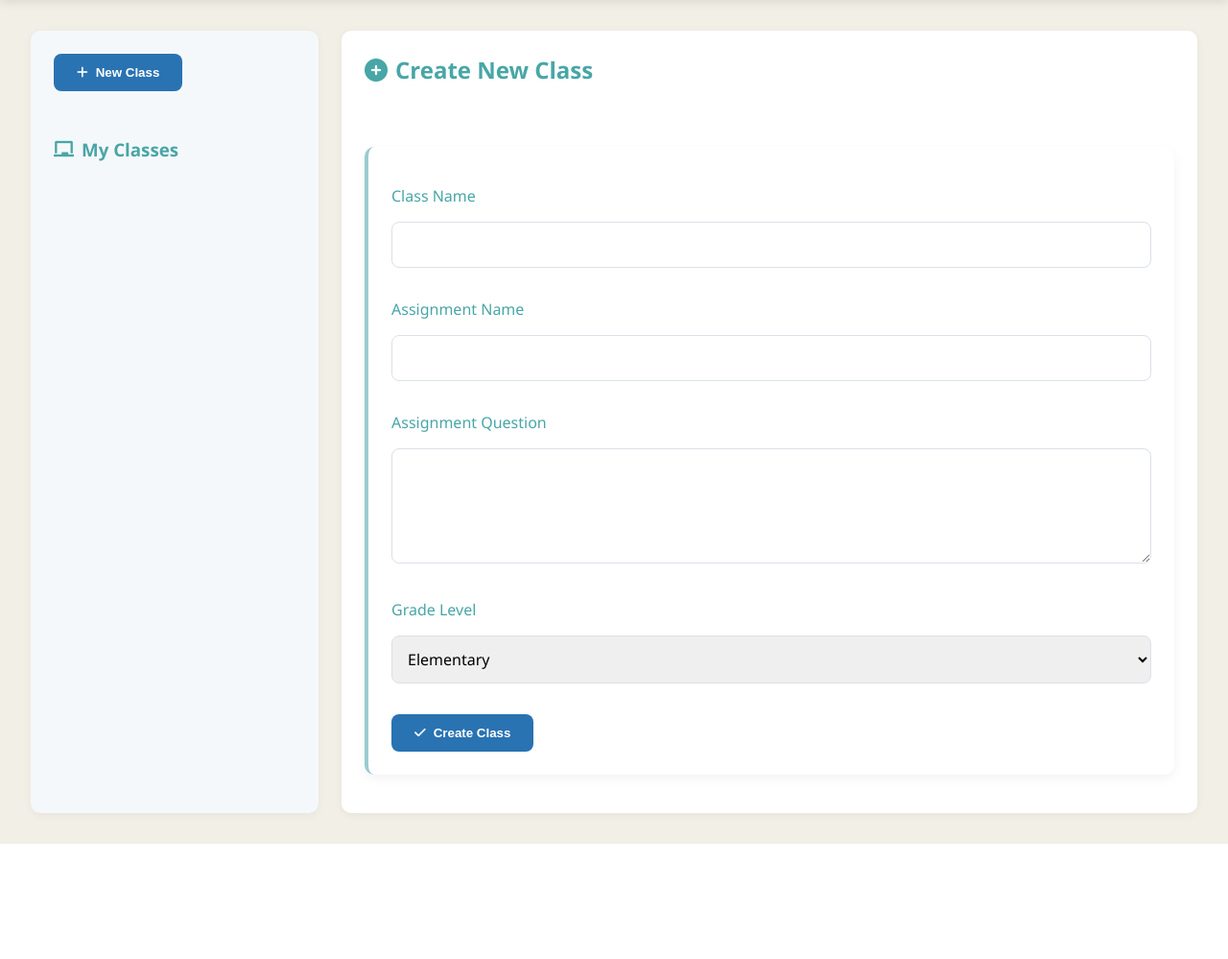
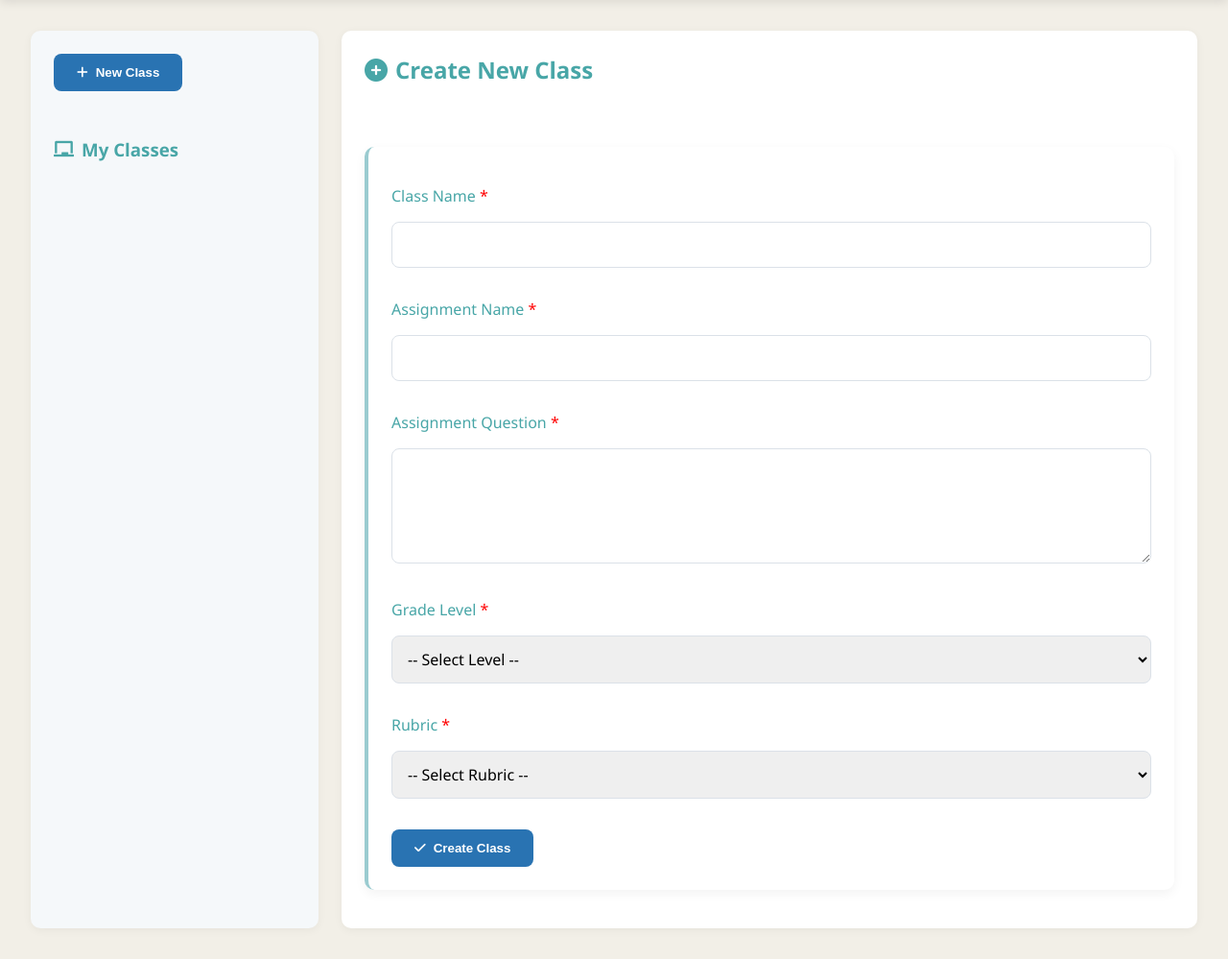
Before and after one commit to AshishGautamX/swayamgrading, a Flask app: page /create-class in a window 1280 px wide. Shown: the part 60-1059 px from the top of the page at 96% size. Before the commit the page ends 939 px from the top, so only its background shows below. Run offline with Flask 3, Linux system fonts and the light colour scheme; the visitor is signed in with stand-in values (Sample User, id 1); data that the repository does not hold is empty; parts of the project's set-up code (start-up, migrations or seed data) failed here and were passed over.

Commit message:
Updated views and change in templates

```diff
--- a/website/templates/create_class.html
+++ b/website/templates/create_class.html
@@ -62,26 +62,37 @@
         <div class="card">
             <form method="POST" action="{{ url_for('views.create_class') }}">
                 <div class="form-group">
-                    <label>Class Name</label>
+                    <label>Class Name <span class="required">*</span></label>
                     <input type="text" name="class_name" required>
                 </div>
 
                 <div class="form-group">
-                    <label>Assignment Name</label>
+                    <label>Assignment Name <span class="required">*</span></label>
                     <input type="text" name="assignment_name" required>
                 </div>
 
                 <div class="form-group">
-                    <label>Assignment Question</label>
+                    <label>Assignment Question <span class="required">*</span></label>
                     <textarea name="question" rows="4" required></textarea>
                 </div>
 
                 <div class="form-group">
-                    <label>Grade Level</label>
+                    <label>Grade Level <span class="required">*</span></label>
                     <select name="level" required>
+                        <option value="">-- Select Level --</option>
                         <option value="elementary">Elementary</option>
                         <option value="middle">Middle School</option>
                         <option value="high">High School</option>
+                    </select>
+                </div>
+
+                <div class="form-group">
+                    <label>Rubric <span class="required">*</span></label>
+                    <select name="rubric_id" required>
+                        <option value="">-- Select Rubric --</option>
+                        {% for rubric in rubrics %}
+                        <option value="{{ rubric.id }}">{{ rubric.name }}</option>
+                        {% endfor %}
                     </select>
                 </div>
 
@@ -114,6 +125,12 @@
         </div>
     </div>
 </div>
+
+<style>
+    .required {
+        color: red;
+    }
+</style>
 
 <script>
     function toggleDropdown() {
--- a/website/views.py
+++ b/website/views.py
@@ -88,9 +88,9 @@ def create_class():
             question = request.form.get('question')
             level = request.form.get('level')
             rubric_id = request.form.get('rubric_id')
-            rubric_id = int(rubric_id) if rubric_id else None
+
             # Validate required fields
-            if not class_name or not assignment_name or not question or not level:
+            if not class_name or not assignment_name or not question or not level or not rubric_id:
                 flash('All fields are required!', category='error')
                 return redirect(url_for('views.create_class'))
 
@@ -121,8 +121,9 @@ def create_class():
             flash('Error creating class: ' + str(e), category='error')
             return redirect(url_for('views.create_class'))
 
-    # If GET request, render the form
-    return render_template('create_class.html', user=current_user, form={})
+    # If GET request, fetch rubrics and render the form
+    rubrics = Rubric.query.all()
+    return render_template('create_class.html', user=current_user, form={}, rubrics=rubrics)
 
 @views.route('/class/<int:class_id>')
 @login_required
@@ -1107,9 +1108,12 @@ def send_grade(submission_id):
 @views.route('/import-google-classroom', endpoint='import_google_classroom')
 @login_required
 def import_google_classroom():
-
-    flow = google_auth_oauthlib.flow.Flow.from_client_secrets_file(
-        'client_secret.json', scopes=SCOPES)
+    # Use the client secret JSON directly from environment variable
+    client_secret_json = json.loads(os.getenv("CLIENT_SECRET_JSON"))
+
+    # Create a flow from the client secret json dictionary instead of a file
+    flow = google_auth_oauthlib.flow.Flow.from_client_config(
+        client_secret_json, scopes=SCOPES)
     flow.redirect_uri = url_for('views.oauth2callback', _external=True)
     authorization_url, state = flow.authorization_url(
         access_type='offline',
@@ -1118,6 +1122,7 @@ def import_google_classroom():
     session['state'] = state
     return redirect(authorization_url)
 
+
 @views.route('/oauth2callback', endpoint='oauth2callback')
 @login_required
 def oauth2callback():
@@ -1128,8 +1133,12 @@ def oauth2callback():
             flash('Authentication session expired. Please try again.', 'error')
             return redirect(url_for('views.dashboard'))
 
-        flow = google_auth_oauthlib.flow.Flow.from_client_secrets_file(
-            'client_secret.json', scopes=SCOPES, state=state)
+        # Use the client secret JSON directly from environment variable
+        client_secret_json = json.loads(os.getenv("CLIENT_SECRET_JSON"))
+
+        # Create flow from client config instead of file
+        flow = google_auth_oauthlib.flow.Flow.from_client_config(
+            client_secret_json, scopes=SCOPES, state=state)
         flow.redirect_uri = url_for('views.oauth2callback', _external=True)
 
         # Fetch token
@@ -1181,6 +1190,62 @@ def oauth2callback():
         import traceback
         traceback.print_exc()
         return redirect(url_for('views.dashboard'))
+
+
+def get_google_credentials():
+    """
+    Helper function to get refreshed Google credentials
+    """
+    if not current_user.google_tokens:
+        print("No Google tokens found for user")
+        return None
+
+    try:
+        token_data = json.loads(current_user.google_tokens)
+
+        # Check if we have all required fields for refreshing
+        required_fields = ['refresh_token', 'token_uri', 'client_id', 'client_secret']
+        missing_fields = [field for field in required_fields if field not in token_data or not token_data[field]]
+
+        if missing_fields:
+            print(f"Missing required fields for token refresh: {', '.join(missing_fields)}")
+            print(f"Available token data keys: {list(token_data.keys())}")
+            # Re-authentication needed
+            return None
+
+        credentials = google.oauth2.credentials.Credentials(
+            token=token_data.get('token'),
+            refresh_token=token_data.get('refresh_token'),
+            token_uri=token_data.get('token_uri'),
+            client_id=token_data.get('client_id'),
+            client_secret=token_data.get('client_secret'),
+            scopes=token_data.get('scopes')
+        )
+
+        # Force refresh if token is expired
+        if not credentials.valid:
+            print("Token expired, attempting to refresh")
+            request = google.auth.transport.requests.Request()
+            credentials.refresh(request)
+
+            # Update stored token
+            current_user.google_tokens = json.dumps({
+                'token': credentials.token,
+                'refresh_token': credentials.refresh_token,
+                'token_uri': credentials.token_uri,
+                'client_id': credentials.client_id,
+                'client_secret': credentials.client_secret,
+                'scopes': credentials.scopes
+            })
+            db.session.commit()
+            print("Token refreshed successfully")
+
+        return credentials
+    except Exception as e:
+        print(f"Error refreshing credentials: {str(e)}")
+        import traceback
+        traceback.print_exc()
+        return None
 
 def get_google_credentials():
     """
```
